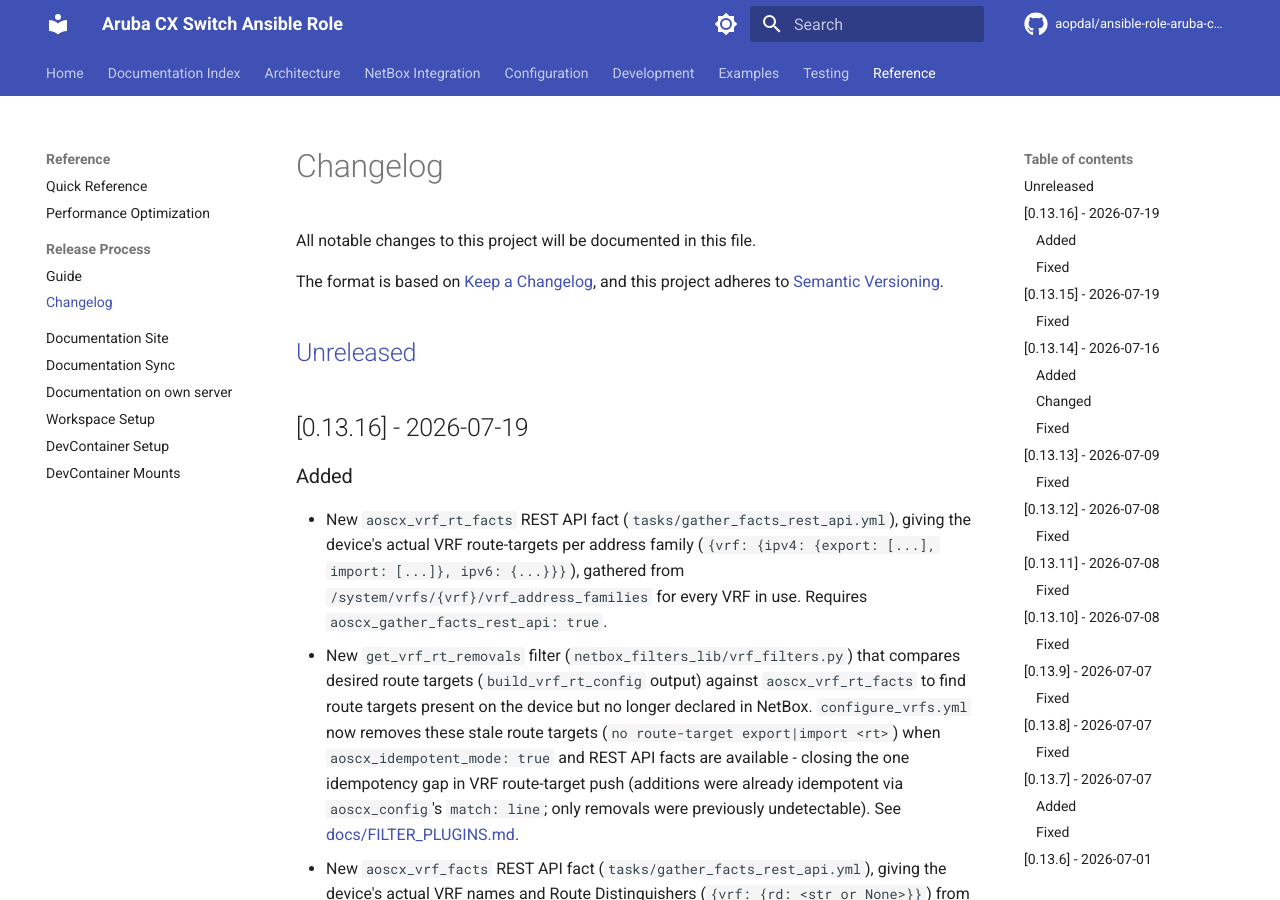
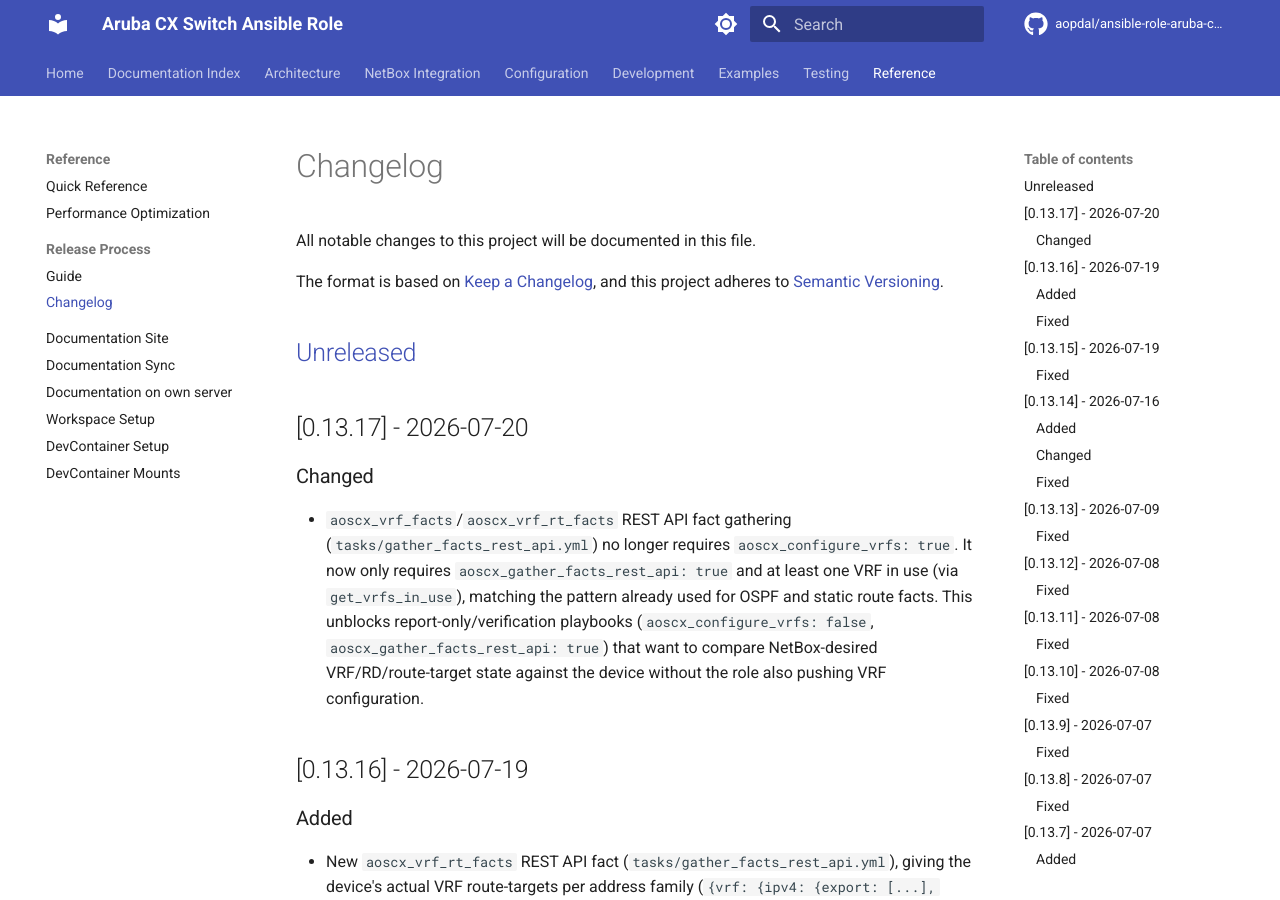
Before and after one commit to aopdal/ansible-role-aruba-cx-switch, an MkDocs documentation site: the page built from docs/CHANGELOG.md, in a window 1280 px wide and 900 px high. Built offline with MkDocs 1.6.1 and Material for MkDocs 9.7.7, drawn with Linux system fonts in a browser that asks for light colours; comment, search, counter and statistics services are not loaded.

Commit message:
chore: release version 0.13.17

```diff
--- a/docs/CHANGELOG.md
+++ b/docs/CHANGELOG.md
@@ -6,6 +6,12 @@ The format is based on [Keep a Changelog](https://keepachangelog.com/en/1.0.0/),
 and this project adheres to [Semantic Versioning](https://semver.org/spec/v2.0.0.html).
 
 ## [Unreleased]
+
+## [0.13.17] - 2026-07-20
+
+### Changed
+
+- `aoscx_vrf_facts`/`aoscx_vrf_rt_facts` REST API fact gathering (`tasks/gather_facts_rest_api.yml`) no longer requires `aoscx_configure_vrfs: true`. It now only requires `aoscx_gather_facts_rest_api: true` and at least one VRF in use (via `get_vrfs_in_use`), matching the pattern already used for OSPF and static route facts. This unblocks report-only/verification playbooks (`aoscx_configure_vrfs: false`, `aoscx_gather_facts_rest_api: true`) that want to compare NetBox-desired VRF/RD/route-target state against the device without the role also pushing VRF configuration.
 
 ## [0.13.16] - 2026-07-19
 
```
Also changed, not shown: CHANGELOG.md (+6 -0 lines), 1 other file.
